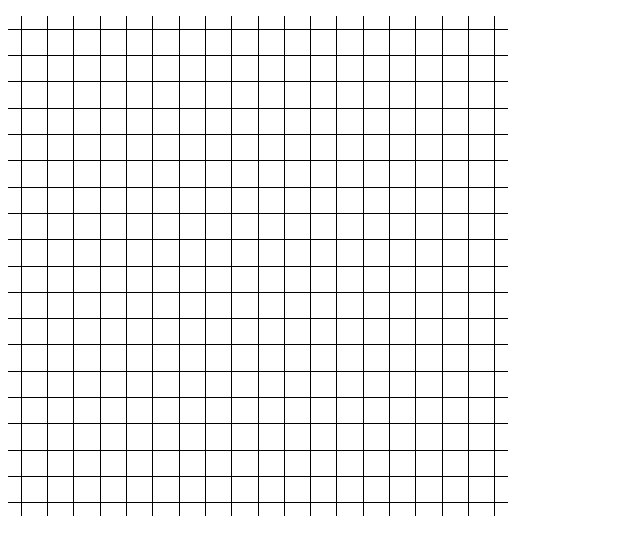
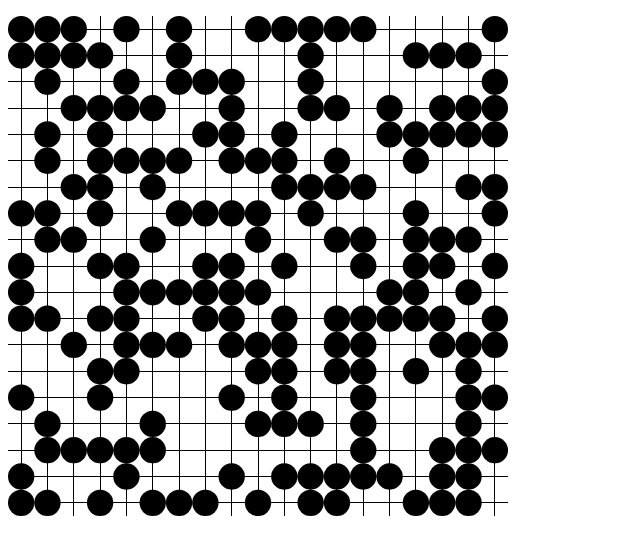
Before and after one commit to iamstickfigure/Goban, a website built with webpack: page index.html in a window 1280 px wide. Shown: the part 33-588 px from the top of the page, without its empty margins (0-640 px from the left). Built offline with nearby package versions, Linux system fonts and the light colour scheme.

Commit message:
Draw stones

```diff
--- a/app.css
+++ b/app.css
@@ -2,3 +2,15 @@
     stroke:black;
     shape-rendering: crispEdges;
 }
+
+.stone.black {
+    stroke: black;
+    stroke-opacity: 0.1;
+    fill: black;
+}
+
+.stone.white {
+    stroke: black;
+    stroke-opacity: 0.1;
+    fill: seashell;
+}
--- a/app.ts
+++ b/app.ts
@@ -4,6 +4,12 @@
 
 type SVGSelection = d3.Selection<SVGSVGElement, {}, HTMLElement, any>;
 type Selection = d3.Selection<SVGGElement, {}, HTMLElement, any>;
+
+const STONE_CLASSES = [
+    "",
+    "black",
+    "white"
+];
 
 enum Stone {
     None = 0,
@@ -23,12 +29,13 @@
 }
 
 class Board {
+    private intersections: Intersection[][];
     private boardElement: Selection;
-    private width: number = 500;
-    private height: number = 500;
+    private stoneRadius: number;
+    private width: number;
+    private height: number;
     private xLines: number = 19;
     private yLines: number = 19;
-    private intersections: Intersection[][];
 
     constructor(boardElement: Selection, width: number, height: number) {
         const {
@@ -39,6 +46,7 @@
         this.boardElement = boardElement;
         this.width = width;
         this.height = height;
+        this.stoneRadius = Math.min(width / xLines, height / yLines) / 2;
 
         this.intersections = new Array(xLines);
         for(let x = 0; x < xLines; x++) {
@@ -46,12 +54,14 @@
 
             for(let y = 0; y < yLines; y++) {
                 this.intersections[x][y] = new Intersection(x, y);
+                this.intersections[x][y].stone = Math.random() > .5 ? Stone.Black : Stone.None;
             }
         }
     }
 
     public draw() {
         this.drawGrid();
+        this.drawStones();
     }
 
     private drawGrid() {
@@ -84,6 +94,36 @@
                     .attr('x2', (d, i) => width)
                     .attr('y2', (d, i) => this.getBoardY(i));
     }
+
+    private drawStones() {
+        const {
+            boardElement,
+            intersections,
+            stoneRadius
+        } = this;
+
+        const stones = boardElement.append('g').attr('class', 'stones');
+
+        const columns = stones.selectAll('g.column')
+            .data(intersections)
+                .enter()
+                .append('g')
+                    .attr('class', 'column');
+
+        columns.selectAll('.stone')
+            .data(col => col)
+                .enter()
+                .filter(d => d.stone != Stone.None)
+                .append('circle')
+                    .attr('class', d => `stone ${STONE_CLASSES[d.stone]}`)
+                    .attr('cx', d => this.getBoardX(d.xPos))
+                    .attr('cy', d => this.getBoardX(d.yPos))
+                    .attr('r', stoneRadius);
+    }
+
+    // private drawStone() {
+
+    // }
 
     private getBoardX(x) {
         return (x + .5) * (this.width / this.xLines);
```
